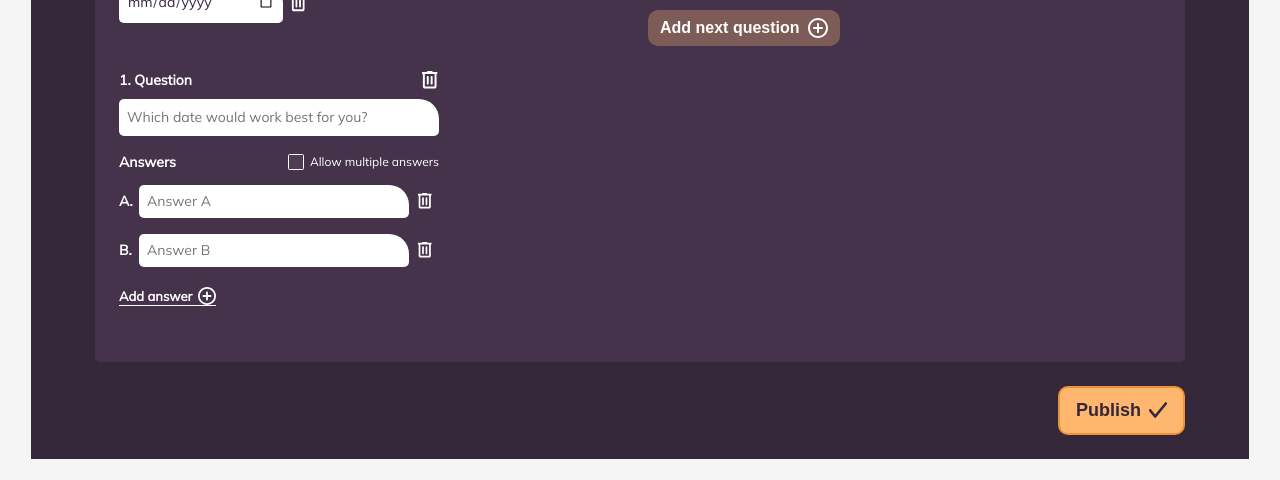
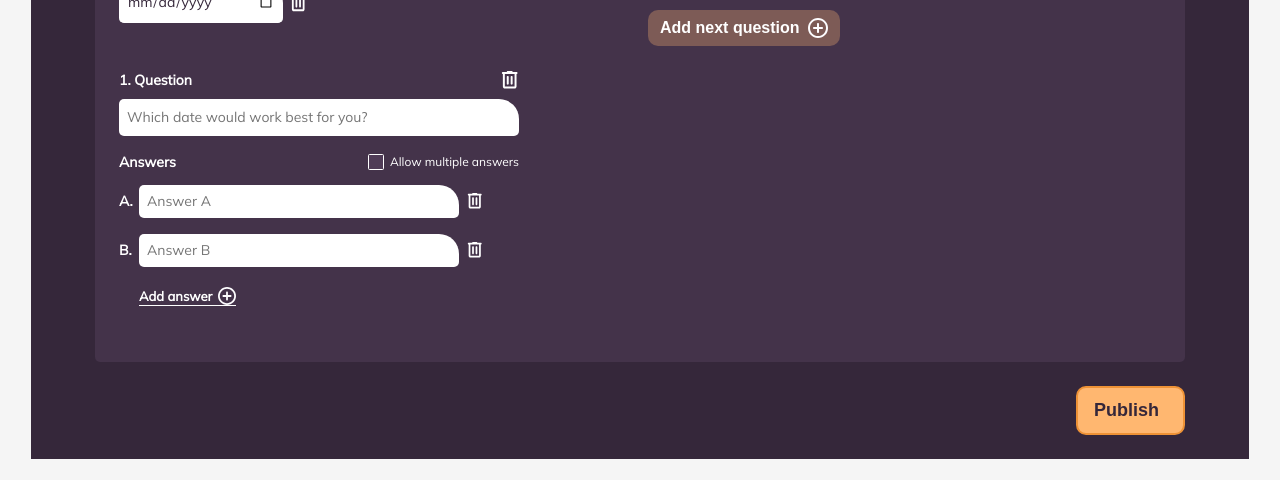
Before and after one commit to AndreasKissner/PoloApp, an Angular app: page /new-survey in a window 1280 px wide. Shown: the part 384-864 px from the top of the page. Built offline with nearby package versions, Linux system fonts and the light colour scheme; no server answers; a web font is replaced by a local one.

Commit message:
feat: publish button hover effect with icon animation on laptop

```diff
--- a/src/app/features/new-survey/new-survey.scss
+++ b/src/app/features/new-survey/new-survey.scss
@@ -237,6 +237,8 @@
         padding: 8px 12px;
         @include font($font-alt, 16px, 600, $color-white);
 
+
+
         img {
             width: 20px;
             height: 20px;
--- a/src/app/features/new-survey/survey-question/survey-question.scss
+++ b/src/app/features/new-survey/survey-question/survey-question.scss
@@ -10,7 +10,7 @@
   &__header {
     @include flex(row, center, space-between, 0);
     margin-bottom: 8px;
-    max-width: 320px;
+    max-width: 400px;
   }
 
   &__label {
@@ -31,7 +31,7 @@
 
   &__input {
     width: 100%;
-    max-width: 320px;
+    max-width: 400px;
     box-sizing: border-box;
     background-color: $color-white;
     border: none;
@@ -45,7 +45,7 @@
   &__answers-header {
     @include flex(row, center, space-between, 0);
     margin-bottom: 12px;
-    max-width: 320px;
+    max-width: 400px;
   }
 
   &__answers-label {
@@ -139,7 +139,7 @@ width: 100%;
     outline: none;
 
       @include laptop {
-      width: 270px;
+      width: 320px;
     }
   }
 
@@ -160,6 +160,9 @@ width: 100%;
     cursor: pointer;
     border-bottom: 1px solid white;
     @include font($font-base, 13px, 600, $color-white);
+    @include laptop{
+    margin-left: 20px;
+    }
 
     img {
       width: 18px;
--- a/src/app/shared/ui-button/ui-button.scss
+++ b/src/app/shared/ui-button/ui-button.scss
@@ -103,9 +103,24 @@
   }
 
   // Publish
-  &--publish {
-    background-color: $color-bg-puplished-titel;
-    border: 2px solid $color-text-one;
-    @include font($font-alt, 18px, 700, $color-text-two);
+ &--publish {
+  background-color: $color-bg-puplished-titel;
+  border: 2px solid $color-text-one;
+  @include font($font-alt, 18px, 700, $color-text-two);
+
+  .btn__icon {
+    width: 0;
+    opacity: 0;
+    transition: width 500ms ease, opacity 500ms ease;
+  }
+
+  @include laptop {
+    &:hover {
+      .btn__icon {
+        width: 20px;
+        opacity: 1;
+      }
+    }
   }
 }
+}
```
